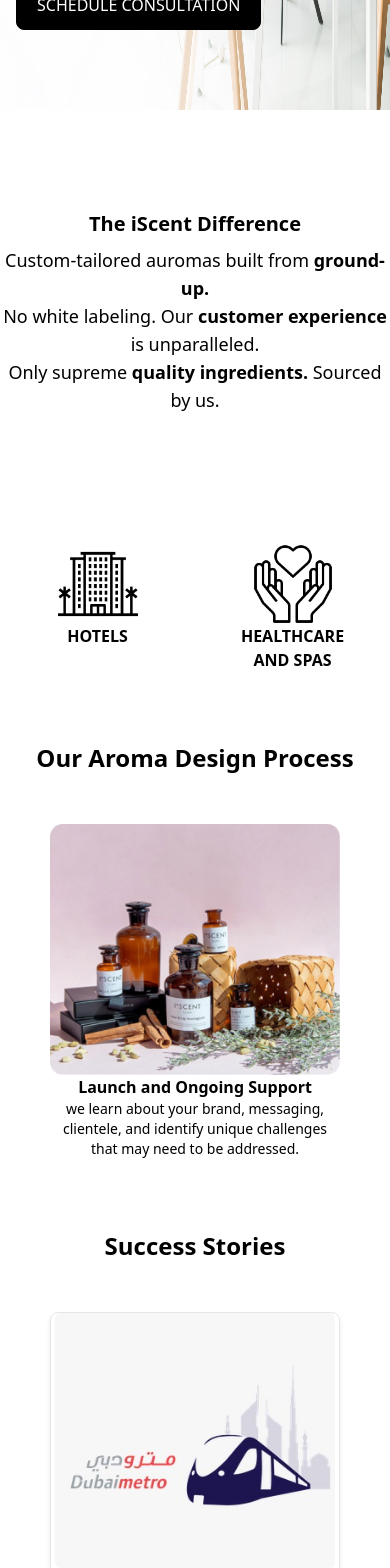
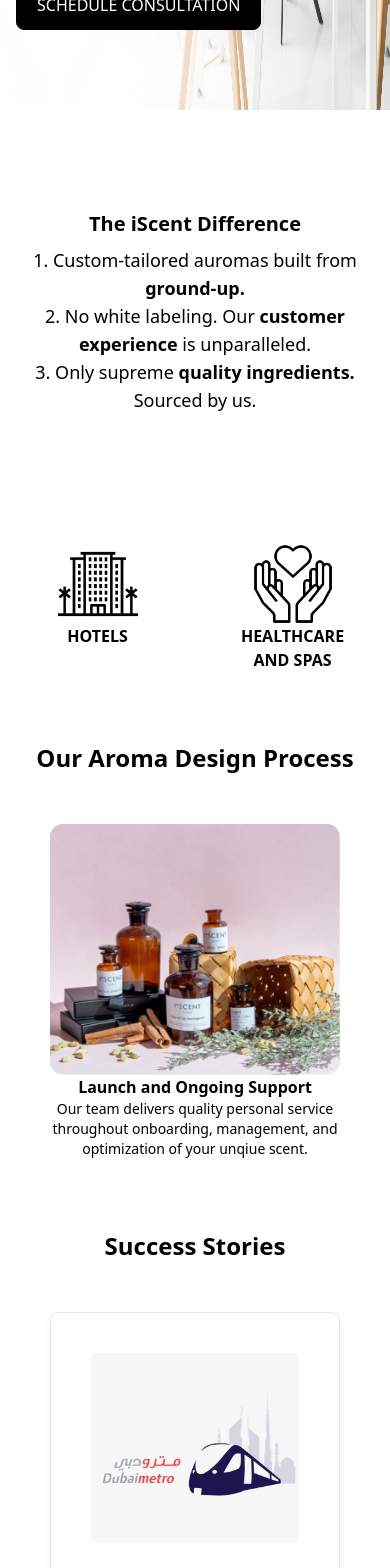
Before and after one commit to ramaramx/nuxt-iscent, a Nuxt app: page / in a window 390 px wide. Shown: the part 432-2000 px from the top of the page. Built offline with nearby package versions, Linux system fonts and the light colour scheme.

Commit message:
new update

```diff
--- a/components/OurAroma.vue
+++ b/components/OurAroma.vue
@@ -8,21 +8,23 @@
             alt="delivery"
             class="rounded-md w-full h-full z-50 opacity-1 transition-opacity hover:opacity-90 hover:bg-black"/>
               <h2 class="text-md font-bold text-center">Brand intake & ideation</h2>
-              <p class="text-sm font-regular text-center text-gray">we learn about your brand, messaging, clientele, and identify unique challenges that may need to be addressed.</p>
+              <p class="text-sm font-regular text-center text-gray">We learn about your brand, messaging,
+clientele, and identify unique challenges that
+may need to be addressed.</p>
           </div>
           <div class="flex flex-col justify-center justify-self-center mx-auto">
             <img src="../assets/image/2.jpg"
             alt="delivery"
             class="rounded-md w-full h-full z-50 opacity-1 transition-opacity hover:opacity-90 hover:bg-black"/>
               <h2 class="text-md font-bold text-center">Planning and Formulation</h2>
-              <p class="text-sm font-regular text-center text-gray">we learn about your brand, messaging, clientele, and identify unique challenges that may need to be addressed.</p>
+              <p class="text-sm font-regular text-center text-gray">Our experienced team of scent specialists and chemists create a tailored scent to drive your business outcomes. </p>
           </div>
           <div class="flex flex-col justify-center justify-self-center mx-auto">
             <img src="../assets/image/3.jpg"
             alt="delivery"
             class="rounded-md w-full h-full z-50 opacity-1 transition-opacity hover:opacity-90 hover:bg-black"/>
               <h2 class="text-md font-bold text-center">Launch and Ongoing Support</h2>
-              <p class="text-sm font-regular text-gray text-center">we learn about your brand, messaging, clientele, and identify unique challenges that may need to be addressed.</p>
+              <p class="text-sm font-regular text-gray text-center">Our team delivers quality personal service throughout onboarding, management, and optimization of your unqiue scent.</p>
           </div>
         <!-- </div> -->
       </VueSlickCarousel>
--- a/components/SuccesStories.vue
+++ b/components/SuccesStories.vue
@@ -3,10 +3,10 @@
         <h2 class="text-2xl font-bold text-center text-black mt-5 lg:mb-5 lg:text-4xl">Success Stories</h2>
 
         <VueSlickCarousel v-bind="settings">
-                        <div class="flex justify-center px-1 pb-5 py-20 max-w-sm bg-white rounded-lg border border-gray-200 shadow-md">
+                        <div class="flex justify-center p-10 lg:p-[50px]  bg-white rounded-lg border border-gray-200 shadow-md">
                             <img src="../assets/image/emirates.png"
                             alt="delivery"
-                            class="flex justify-center rounded-md w-full h-50 cursor-pointer opacity-1 transition-opacity hover:opacity-90 "/>
+                            class="flex justify-center rounded-md w-[250px] h-[150px] cursor-pointer opacity-1 transition-opacity hover:opacity-90 "/>
                             <h2 class="text-2xl font-bold text-left pt-10" >EMIRATES</h2>
                             <button type="button" class="text-black  hover:text-gray-600 focus:ring-4 focus:ring-blue-300 font-medium text-lg"  v-on:click="toggleModal()">
                             Read More</button>
@@ -15,20 +15,20 @@
 
                         </div>
 
-                        <div class="flex justify-center px-1 py-10 pb-20 max-w-sm bg-white rounded-lg border border-gray-200 shadow-md">
+                        <div class="flex justify-center p-10 lg:p-[50px]  bg-white rounded-lg border border-gray-200 shadow-md">
                             <img src="../assets/image/museum.png"
                             alt="delivery"
-                            class="flex justify-center rounded-md w-full h-50 cursor-pointer opacity-1 transition-opacity hover:opacity-90 "/>
+                            class="flex justify-center rounded-md w-[250px] h-[150px]  cursor-pointer opacity-1 transition-opacity hover:opacity-90 "/>
                             <h2 class="text-2xl font-bold text-left pt-10" >MOTF</h2>
                             <button type="button" class="text-black  hover:text-gray-600 focus:ring-4 focus:ring-blue-300 font-medium text-lg"  v-on:click="toggleModal()">
                             Read More</button>
 
                         </div>
 
-                        <div class="flex justify-center px-1 pb-5 max-w-sm bg-white rounded-lg border border-gray-200 shadow-md">
+                        <div class="flex justify-center p-10 lg:p-[50px]  bg-white rounded-lg border border-gray-200 shadow-md">
                             <img src="../assets/image/metro-logo.jpeg"
                             alt="delivery"
-                            class="flex justify-center rounded-md w-full h-50 cursor-pointer opacity-1 transition-opacity hover:opacity-90"/>
+                            class="flex justify-center rounded-md w-[250px] h-[170px] cursor-pointer opacity-1 transition-opacity hover:opacity-90"/>
                             <h2 class="text-2xl pt-5 font-bold text-left" >Metro</h2>
                             <button type="button" class="text-black  hover:text-gray-600 focus:ring-4 focus:ring-blue-300 font-medium text-lg"  v-on:click="toggleModal()">
                             Read More</button>
--- a/pages/index.vue
+++ b/pages/index.vue
@@ -15,9 +15,9 @@ memorable experience for all who interact with your brand</p>
       </div>
         <div class="container mx-auto py-20" >
           <h2 class="text-xl font-bold text-center text-black mt-5 mb-2 lg:text-4xl">The iScent Difference</h2>
-          <p class="text-lg text-center lg:text-md">Custom-tailored auromas built from <b>ground-up.</b>
-            <br/>No white labeling. Our <b>customer experience</b> is unparalleled.
-            <br/>Only supreme <b>quality ingredients.</b> Sourced by us. </p>
+          <p class="text-lg text-center lg:text-md">1. Custom-tailored auromas built from <b>ground-up.</b>
+            <br/>2. No white labeling. Our <b>customer experience</b> is unparalleled.
+            <br/>3. Only supreme <b>quality ingredients.</b> Sourced by us. </p>
         </div>
 
         <!-- <div>
```
